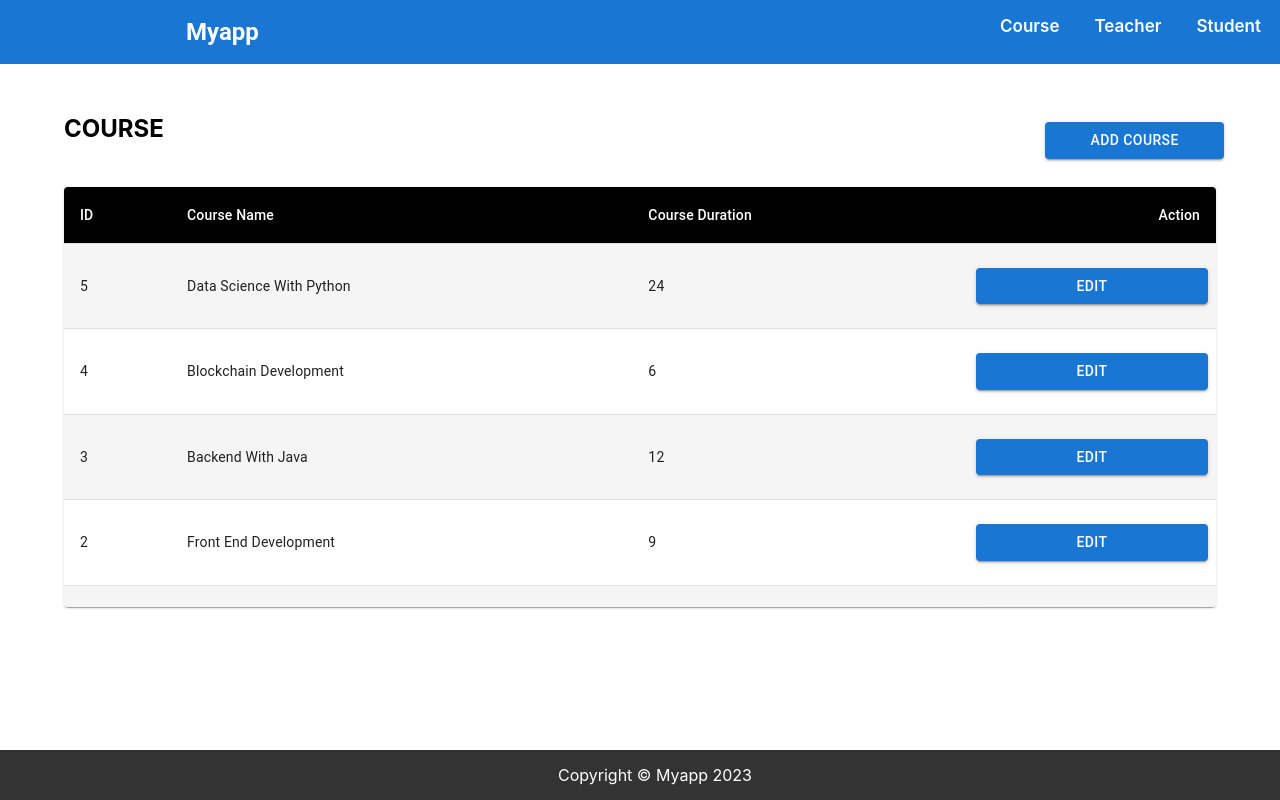
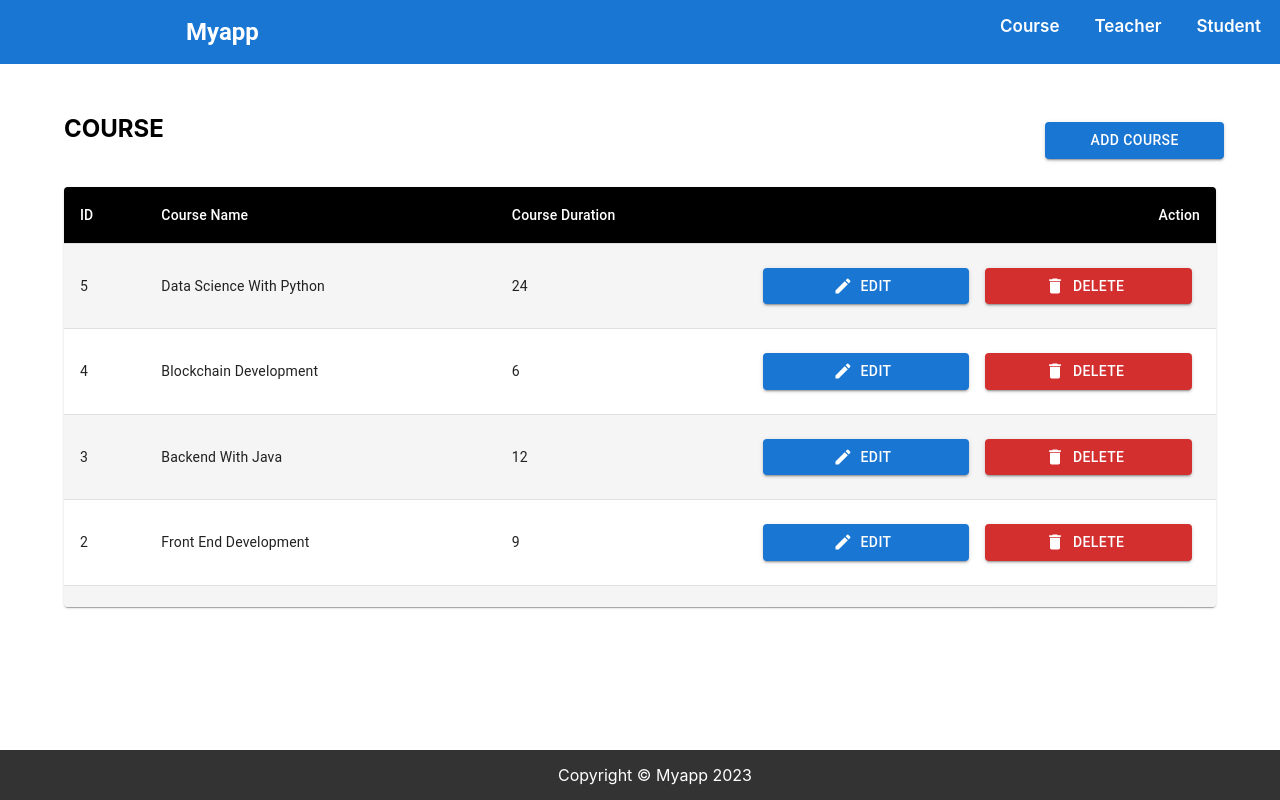
Before and after one commit to ankushchavan0411/movate-react-typescript-assignment, a React (Create React App) app: page / in a window 1280 px wide. Shown: the top 800 px of the page. Built offline with nearby package versions, Linux system fonts and the light colour scheme.

Commit message:
AC | Added new props to button

```diff
--- a/src/components/common/Button.tsx
+++ b/src/components/common/Button.tsx
@@ -6,20 +6,34 @@ interface Props {
   labelText: string;
   handleOnClick: () => void;
   disabled?: boolean;
+  color?: "secondary" | "success" | "error" | "primary";
+  variant?: "outlined" | "contained";
+  size?: "small" | "medium" | "large";
+  startIcon?: React.ReactNode;
+  endIcon?: React.ReactNode;
 }
 
 const Buttons: React.FC<Props> = ({
   labelText,
   handleOnClick,
   disabled = false,
+  color = "primary",
+  variant = "contained",
+  size = "medium",
+  startIcon = <></>,
+  endIcon = <></>,
 }) => {
   return (
     <Button
+      variant={variant}
+      color={color}
       onClick={handleOnClick}
-      variant="contained"
+      size={size}
       fullWidth
       style={{ margin: 8 }}
       disabled={disabled}
+      startIcon={startIcon}
+      endIcon={endIcon}
     >
       {labelText || "Submit"}
     </Button>
--- a/src/components/course/CourseTableRows.tsx
+++ b/src/components/course/CourseTableRows.tsx
@@ -1,5 +1,8 @@
 /** @format */
 
+import DeleteIcon from "@mui/icons-material/Delete";
+import EditIcon from "@mui/icons-material/Edit";
+import Stack from "@mui/material/Stack";
 import React from "react";
 import { ICourse } from "../../types/types";
 import Buttons from "../common/Button";
@@ -22,12 +25,23 @@ const CourseTableRows: React.FC<Props> = ({ handleOnEditClick, courses }) => {
             </StyledTableCell>
             <StyledTableCell>{course.durationInMonths}</StyledTableCell>
             <StyledTableCell align="right">
+              <Stack spacing={2} direction="row">
                 <Buttons
+                  startIcon={<EditIcon />}
                   labelText={"Edit"}
                   handleOnClick={() => {
                     handleOnEditClick(course);
                   }}
                 />
+                <Buttons
+                  startIcon={<DeleteIcon />}
+                  color="error"
+                  labelText={"Delete"}
+                  handleOnClick={() => {
+                    handleOnEditClick(course);
+                  }}
+                />
+              </Stack>
             </StyledTableCell>
           </StyledTableRow>
         ))
```
Lines whose indentation alone changed are shown as unchanged.
